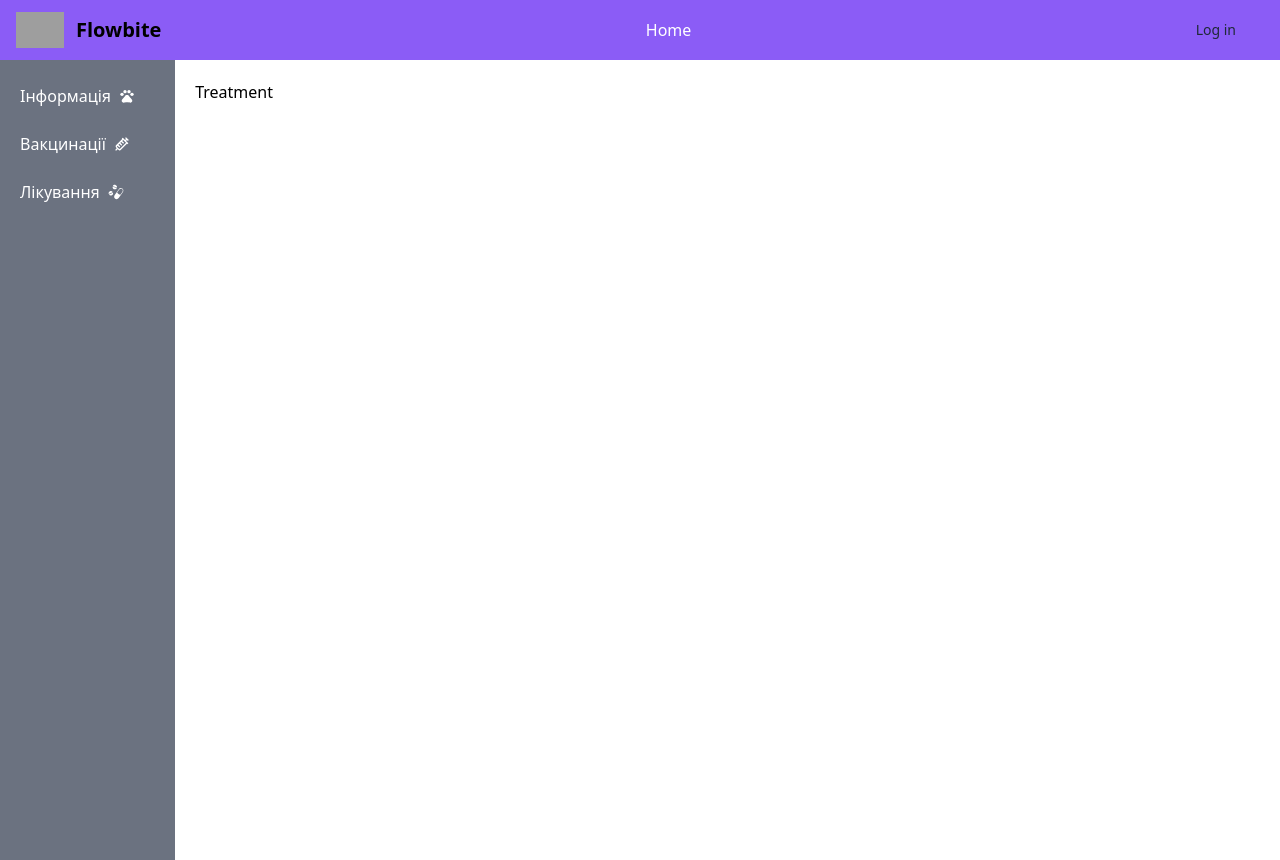
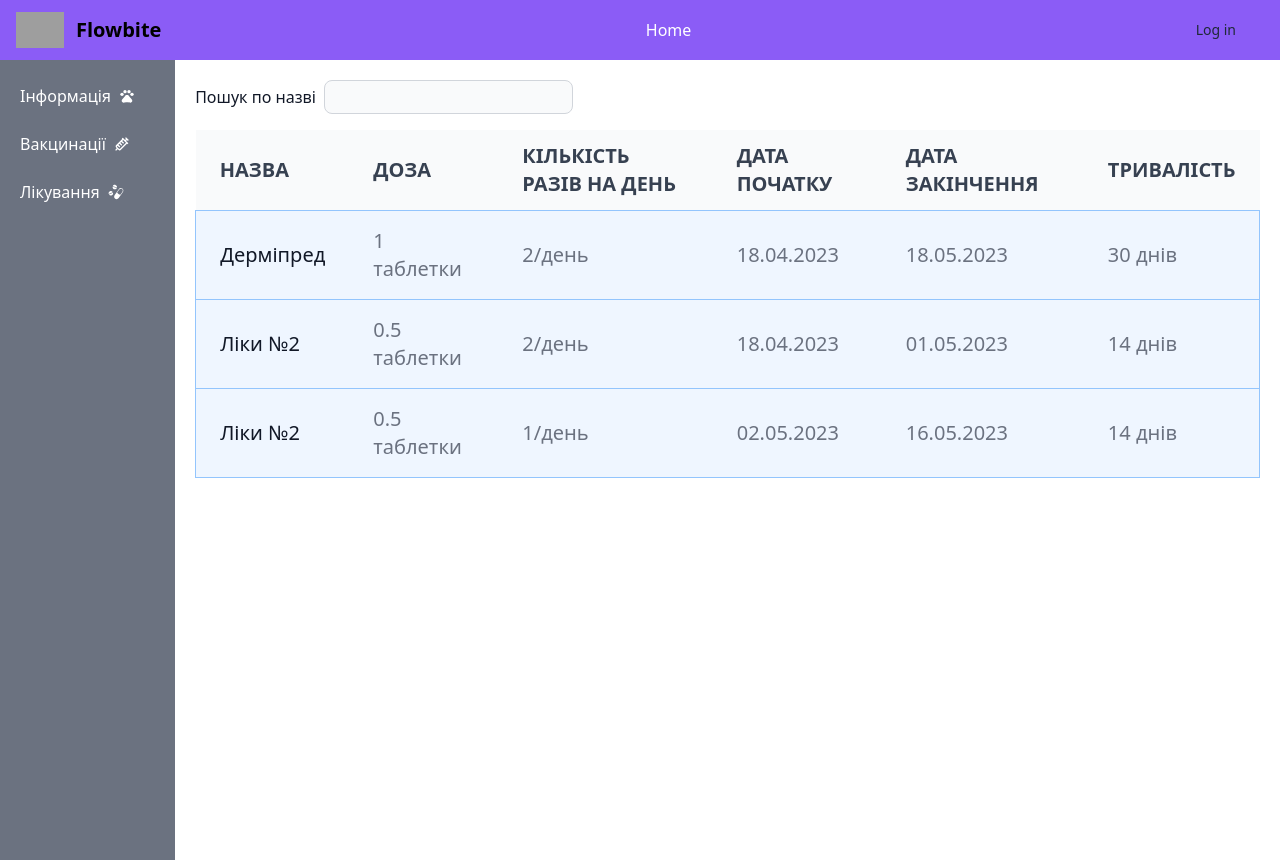
Before and after one commit to vladhpn/wt-project, a React (Vite) app: page /treatment in a window 1280 px wide. Built offline with nearby package versions, Linux system fonts and the light colour scheme; grey boxes are pictures that could not be loaded.

Commit message:
create table for treatment page

```diff
--- /dev/null
+++ b/src/api/index.ts
@@ -0,0 +1,2 @@
+export * from './tableData';
+export * from './tableHeader';
--- /dev/null
+++ b/src/api/tableData.ts
@@ -0,0 +1,31 @@
+import { ITableData } from '../types';
+
+export const tableData: ITableData[] = [
+  {
+    id: '1',
+    name: 'Дерміпред',
+    dosage: 1,
+    repetitions: 2,
+    startDate: '18.04.2023',
+    endDate: '18.05.2023',
+    duration: 30,
+  },
+  {
+    id: '2',
+    name: 'Ліки №2',
+    dosage: 0.5,
+    repetitions: 2,
+    startDate: '18.04.2023',
+    endDate: '01.05.2023',
+    duration: 14,
+  },
+  {
+    id: '3',
+    name: 'Ліки №2',
+    dosage: 0.5,
+    repetitions: 1,
+    startDate: '02.05.2023',
+    endDate: '16.05.2023',
+    duration: 14,
+  },
+];
--- /dev/null
+++ b/src/api/tableHeader.ts
@@ -0,0 +1,10 @@
+import { ITableHeader } from '../types';
+
+export const tableHeader: ITableHeader[] = [
+  { id: 'name', title: 'Назва' },
+  { id: 'dosage', title: 'Доза' },
+  { id: 'repetitions', title: 'Кількість разів на день' },
+  { id: 'startDate', title: 'Дата початку' },
+  { id: 'endDate', title: 'Дата закінчення' },
+  { id: 'duration', title: 'Тривалість' },
+];
--- /dev/null
+++ b/src/components/MainTable/MainTable.tsx
@@ -0,0 +1,52 @@
+import { FC } from 'react';
+
+import { IMainTableProps } from './type';
+
+export const MainTable: FC<IMainTableProps> = ({
+  tableHeader,
+  filteredData,
+  handleSort,
+  sortKey,
+  sortDirection,
+}) => {
+  return (
+    <table className="w-full text-xl text-left text-gray-500 ">
+      <thead className="text-md text-gray-700 uppercase bg-gray-50">
+        <tr>
+          {tableHeader.map(({ id, title }) => {
+            return (
+              <th
+                key={id}
+                scope="col"
+                className="px-6 py-3 cursor-pointer"
+                onClick={() => handleSort(id)}>
+                {title}
+                {sortKey === id && (sortDirection === 'asc' ? '▲' : '▼')}
+              </th>
+            );
+          })}
+        </tr>
+      </thead>
+      <tbody>
+        {filteredData.map((data: any) => {
+          return (
+            <tr
+              key={data.id}
+              className="border border-blue-300 rounded-lg bg-blue-50">
+              <th
+                scope="row"
+                className="px-6 py-4 font-medium text-gray-900 whitespace-nowrap ">
+                {data.name}
+              </th>
+              <td className="px-6 py-4">{data.dosage} таблетки</td>
+              <td className="px-6 py-4">{data.repetitions}/день</td>
+              <td className="px-6 py-4">{data.startDate}</td>
+              <td className="px-6 py-4">{data.endDate}</td>
+              <td className="px-6 py-4">{data.duration} днів</td>
+            </tr>
+          );
+        })}
+      </tbody>
+    </table>
+  );
+};
--- /dev/null
+++ b/src/components/MainTable/type.ts
@@ -0,0 +1,9 @@
+import { ITableData, ITableHeader } from '../../types';
+
+export interface IMainTableProps {
+  tableHeader: ITableHeader[];
+  filteredData: ITableData[];
+  handleSort: (id: string) => void;
+  sortKey: string;
+  sortDirection: string;
+}
--- a/src/components/Treatment/Treatment.tsx
+++ b/src/components/Treatment/Treatment.tsx
@@ -1,3 +1,75 @@
+import { SetStateAction, useState } from 'react';
+
+import { tableData, tableHeader } from '../../api';
+import { MainTable } from '../MainTable/MainTable';
+
 export const Treatment = () => {
-  return <h1> Treatment </h1>;
+  const [sortKey, setSortKey] = useState('');
+  const [sortDirection, setSortDirection] = useState('asc');
+  const [filterText, setFilterText] = useState('');
+
+  const sortData = (data: any) => {
+    return data.sort((a: { [x: string]: any }, b: { [x: string]: any }) => {
+      const aValue = a[sortKey];
+      const bValue = b[sortKey];
+      if (aValue < bValue) {
+        return sortDirection === 'asc' ? -1 : 1;
+      }
+      if (aValue > bValue) {
+        return sortDirection === 'asc' ? 1 : -1;
+      }
+      return 0;
+    });
+  };
+
+  const filterData = (data: any[]) => {
+    return data.filter((item: { name: string }) =>
+      item.name.toLowerCase().includes(filterText.toLowerCase()),
+    );
+  };
+
+  const handleSort = (key: SetStateAction<string>) => {
+    if (key === sortKey) {
+      setSortDirection(sortDirection === 'asc' ? 'desc' : 'asc');
+    } else {
+      setSortKey(key);
+      setSortDirection('asc');
+    }
+  };
+
+  const handleFilter = (event: {
+    target: { value: SetStateAction<string> };
+  }) => {
+    setFilterText(event.target.value);
+  };
+
+  const sortedData = sortData(tableData);
+  const filteredData = filterData(sortedData);
+
+  return (
+    <>
+      <div className="flex items-center mb-4">
+        <label
+          htmlFor="filter"
+          className="mr-2 block text-md font-medium text-gray-900">
+          Пошук по назві
+        </label>
+        <input
+          id="filter"
+          type="text"
+          value={filterText}
+          onChange={handleFilter}
+          className="border border-gray-300 bg-gray-50 text-md rounded-lg px-2 py-1"
+        />
+      </div>
+
+      <MainTable
+        tableHeader={tableHeader}
+        filteredData={filteredData}
+        handleSort={handleSort}
+        sortKey={sortKey}
+        sortDirection={sortDirection}
+      />
+    </>
+  );
 };
--- /dev/null
+++ b/src/types/index.ts
@@ -0,0 +1,2 @@
+export * from './tableData.type';
+export * from './tableHeader.type';
--- /dev/null
+++ b/src/types/tableHeader.type.ts
@@ -0,0 +1,4 @@
+export interface ITableHeader {
+  id: string;
+  title: string;
+}
```
Also changed, not shown: src/types/tableData.type.ts (added, +9 -0 lines).
